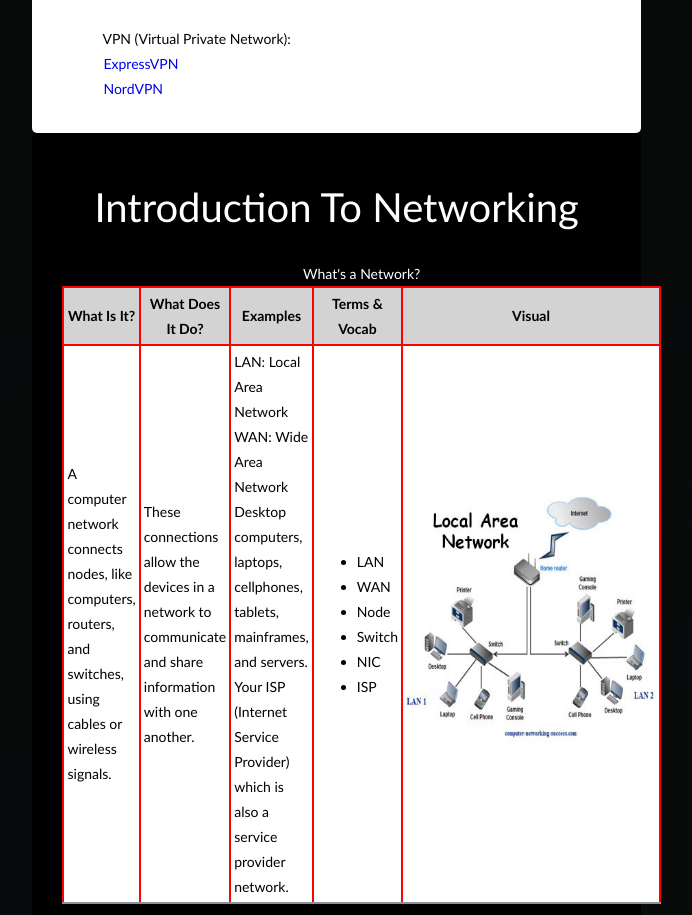
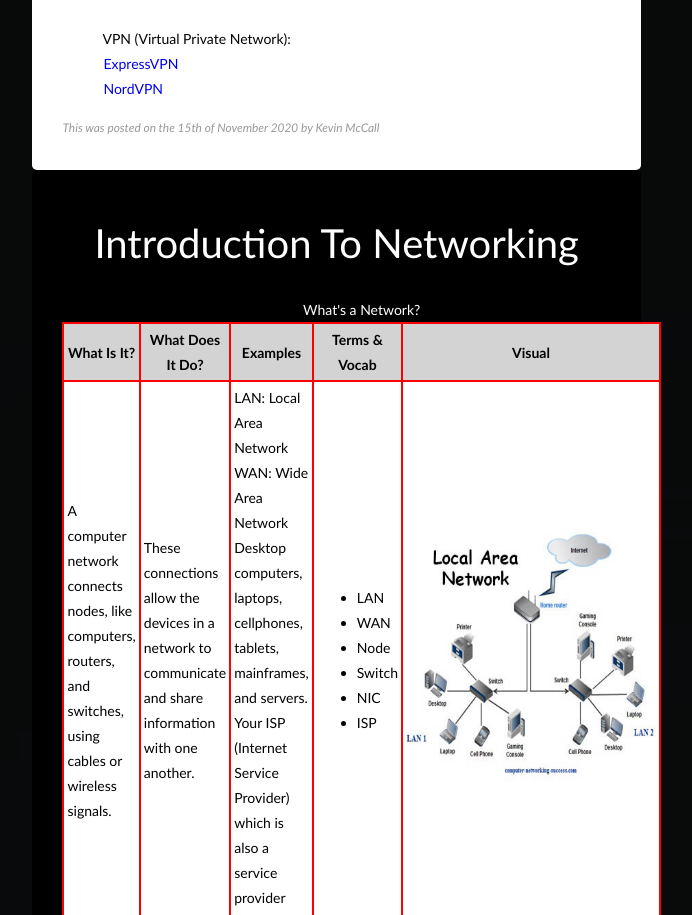
Before and after one commit to KevMcCall/CIS-Blog, a plain HTML site: page index.html in a window 1280 px wide. Shown: the part 1714-2629 px from the top of the page, without its empty margins (160-852 px from the left). Drawn offline with Linux system fonts and the light colour scheme.

Commit message:
added date to blogpost

```diff
--- a/index.html
+++ b/index.html
@@ -97,6 +97,7 @@
                         <br>
                         <a href="https://nordvpn.com/">NordVPN</a>
                     </ul>
+                    <p class="post-info">This was posted on the 15th of November 2020 by Kevin McCall</p>
                 </content>
 
             </article>
```
